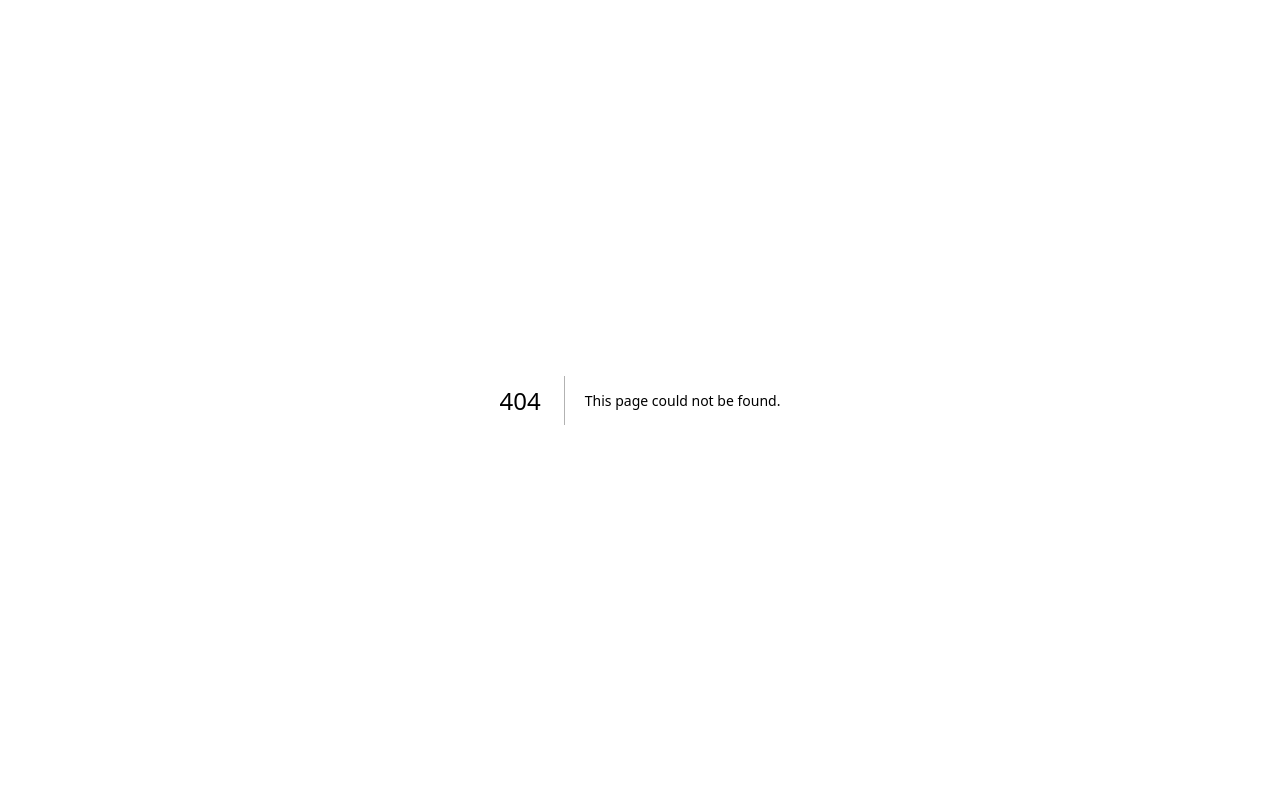
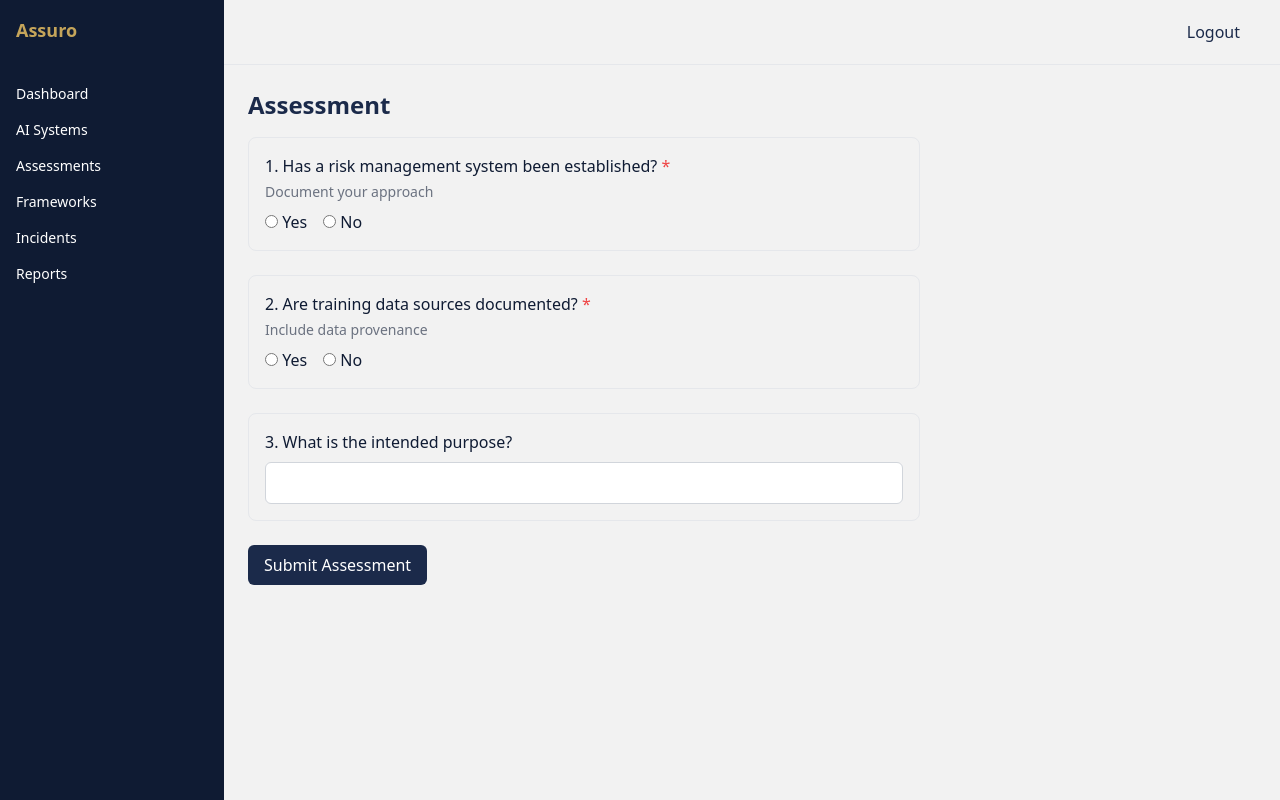
Before and after one commit to YASSERRMD/Assuro, a Next.js app in the folder web/: page /assessments/1 in a window 1280 px wide. Before the commit this address had no page. Built offline with nearby package versions, Linux system fonts and the light colour scheme; no server answers.

Commit message:
feat: add assessment runner with autosave

```diff
--- /dev/null
+++ b/web/src/app/assessments/[id]/page.tsx
@@ -0,0 +1,24 @@
+'use client'
+
+import { Shell } from '@/components/shell/Shell'
+import { AssessmentRunner } from '@/components/assessments/Runner'
+import { useRouter } from 'next/navigation'
+
+const mockQuestions = [
+  { id: 'q1', prompt: 'Has a risk management system been established?', help_text: 'Document your approach', answer_type: 'yesno', required: true },
+  { id: 'q2', prompt: 'Are training data sources documented?', help_text: 'Include data provenance', answer_type: 'yesno', required: true },
+  { id: 'q3', prompt: 'What is the intended purpose?', help_text: '', answer_type: 'text', required: false },
+]
+
+export default function AssessmentDetailPage({ params }: { params: Promise<{ id: string }> }) {
+  const router = useRouter()
+
+  return (
+    <Shell>
+      <h1 className="text-2xl font-bold text-navy">Assessment</h1>
+      <div className="mt-4 max-w-2xl">
+        <AssessmentRunner assessmentId="mock-id" questions={mockQuestions} onComplete={() => router.push('/assessments')} />
+      </div>
+    </Shell>
+  )
+}
--- /dev/null
+++ b/web/src/components/assessments/Runner.tsx
@@ -0,0 +1,85 @@
+'use client'
+
+import { useState } from 'react'
+import { Input } from '@/components/ui/Input'
+import { Button } from '@/components/ui/Button'
+import { saveResponse, submitAssessment } from '@/lib/api/assessments'
+
+interface Question {
+  id: string
+  prompt: string
+  help_text: string
+  answer_type: string
+  required: boolean
+}
+
+interface RunnerProps {
+  assessmentId: string
+  questions: Question[]
+  onComplete?: () => void
+}
+
+export function AssessmentRunner({ assessmentId, questions, onComplete }: RunnerProps) {
+  const [answers, setAnswers] = useState<Record<string, unknown>>({})
+  const [saving, setSaving] = useState(false)
+  const [submitError, setSubmitError] = useState('')
+
+  const handleSave = async (q: Question, value: unknown): Promise<void> => {
+    setSaving(true)
+    setAnswers((prev) => ({ ...prev, [q.id]: value }))
+    try {
+      await saveResponse(assessmentId, q.id, value, '')
+    } finally {
+      setSaving(false)
+    }
+  }
+
+  const handleSubmit = async (): Promise<void> => {
+    setSubmitError('')
+    const unanswered = questions.filter((q) => q.required && !answers[q.id])
+    if (unanswered.length > 0) {
+      setSubmitError(`${unanswered.length} required questions unanswered`)
+      return
+    }
+    try {
+      await submitAssessment(assessmentId)
+      onComplete?.()
+    } catch {
+      setSubmitError('Submit failed')
+    }
+  }
+
+  const renderQuestion = (q: Question): React.ReactNode => {
+    const val = answers[q.id]
+    if (q.answer_type === 'yesno') {
+      return (
+        <div className="flex gap-4">
+          <label><input type="radio" name={q.id} value="yes" checked={val === 'yes'} onChange={() => handleSave(q, 'yes')} /> Yes</label>
+          <label><input type="radio" name={q.id} value="no" checked={val === 'no'} onChange={() => handleSave(q, 'no')} /> No</label>
+        </div>
+      )
+    }
+    if (q.answer_type === 'text') {
+      return <Input value={(val as string) || ''} onChange={(e) => handleSave(q, e.target.value)} />
+    }
+    if (q.answer_type === 'number') {
+      return <Input type="number" value={(val as string) || ''} onChange={(e) => handleSave(q, e.target.value)} />
+    }
+    return <Input value={(val as string) || ''} onChange={(e) => handleSave(q, e.target.value)} />
+  }
+
+  return (
+    <div className="space-y-6">
+      {questions.map((q, i) => (
+        <div key={q.id} className="rounded-lg border border-gray-200 p-4">
+          <p className="font-medium">{i + 1}. {q.prompt} {q.required && <span className="text-red-500">*</span>}</p>
+          {q.help_text && <p className="mt-1 text-sm text-gray-500">{q.help_text}</p>}
+          <div className="mt-2">{renderQuestion(q)}</div>
+          {saving && <span className="text-xs text-gray-400">Saving...</span>}
+        </div>
+      ))}
+      {submitError && <p className="text-sm text-red-600">{submitError}</p>}
+      <Button onClick={handleSubmit}>Submit Assessment</Button>
+    </div>
+  )
+}
```
